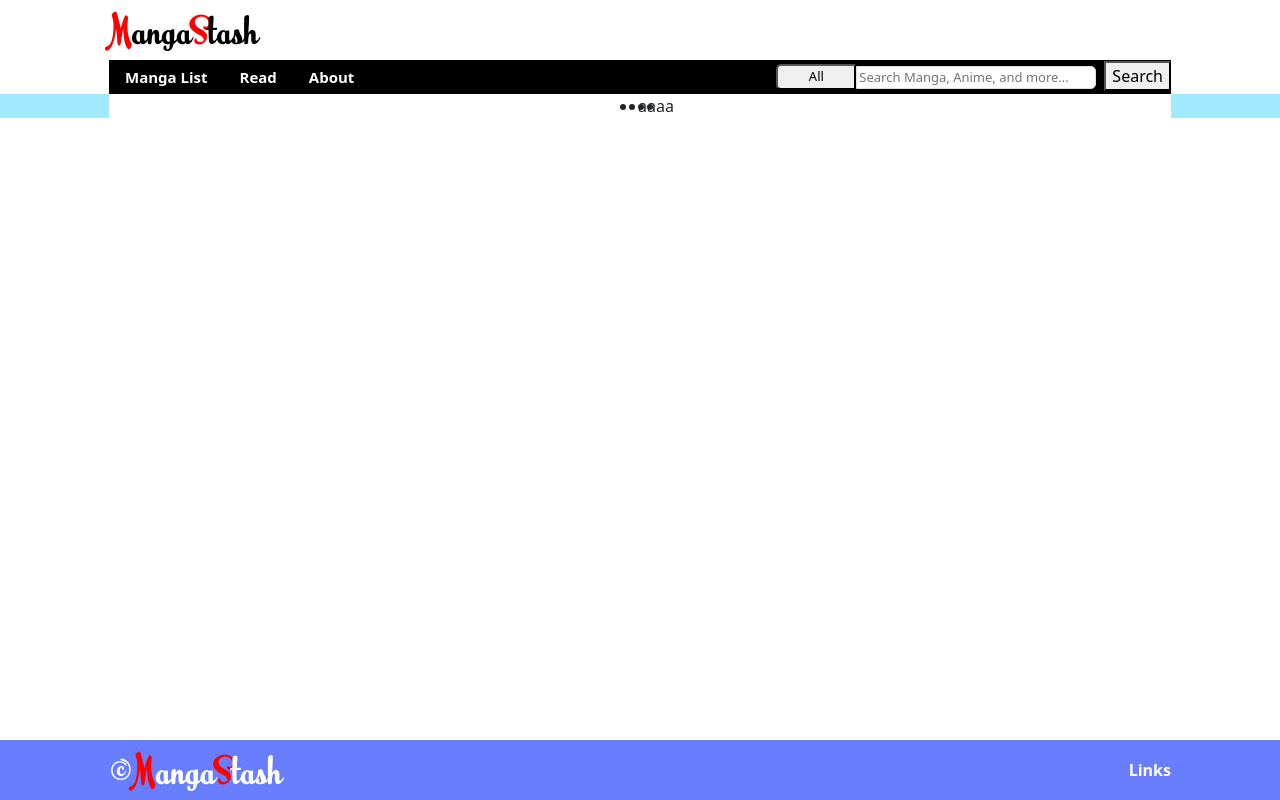
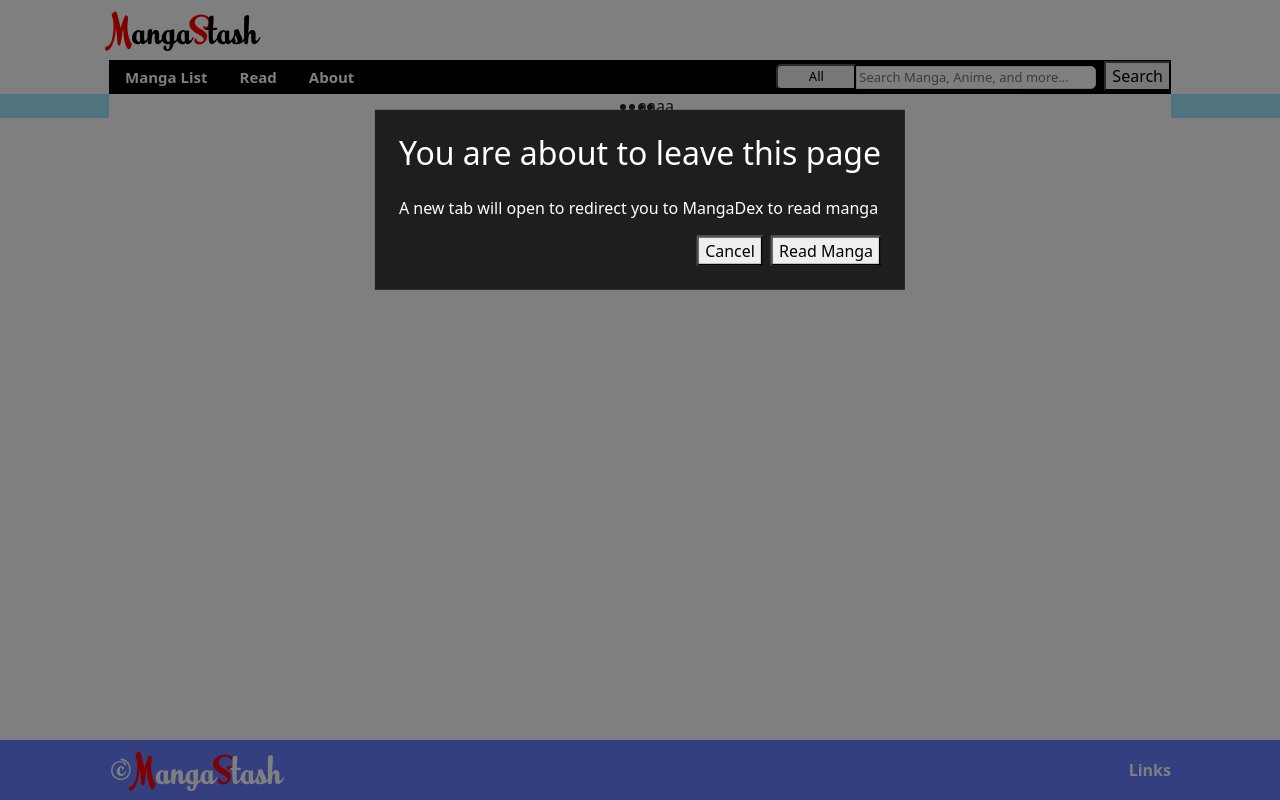
Before and after one commit to Kenhie94/manga_stash_app, a Vue app in the folder Front_End/: page /list in a window 1280 px wide. Built offline with nearby package versions, Linux system fonts and the light colour scheme.

Commit message:
Validation to redirect to mangaDex works

```diff
--- a/Front_End/src/components/layout/NavBar.vue
+++ b/Front_End/src/components/layout/NavBar.vue
@@ -17,10 +17,6 @@
       <div class="d-flex align-items-center">
         <div>
           <button @click="toggleGenre" class="menubar_genre_style mt-1 mb-1 ms-2">All</button>
-          <div class="overlay" :class="{ active: isModalVisible }"></div>
-          <div v-if="isGenreOpen" class="dropmenu_menu">
-            <h1 style="color: white">Hello?</h1>
-          </div>
         </div>
         <form @submit.prevent="submitUserInput">
           <input v-model="userInput" type="text" class="menubar_search_style mt-1 mb-1 me-2 border round-3"
@@ -29,8 +25,16 @@
         </form>
       </div>
     </div>
+    <div class="overlay" :class="{ active: isModalVisible }" @click="hideModal"></div>
     <div v-if="isModalVisible" class="read_modal">
-      <h1>Hello</h1>
+      <div class="d-flex flex-column p-3">
+        <h2 class="d-flex p-2">You are about to leave this page</h2>
+        <span class="d-flex p-2">A new tab will open to redirect you to MangaDex to read manga</span>
+        <div class="d-flex justify-content-end p-1">
+          <button class="d-flex m-1" @click="hideModal">Cancel</button>
+          <button class="d-flex m-1" @click="redirectMangaDex">Read Manga</button>
+        </div>
+      </div>
     </div>
   </div>
 </template>
@@ -42,7 +46,7 @@
     return {
       isGenreOpen: false,
       userInput: "",
-      isModalVisible: false,
+      isModalVisible: true,
     };
   },
   methods: {
@@ -56,10 +60,19 @@
     showModal() {
       this.isModalVisible = !this.isModalVisible
     },
+    hideModal() {
+      this.isModalVisible = false;
+      document.removeEventListener('click', this.handleClickOutisde);
+    },
+    handleClickOutisde(event) {
+      if (!this.$refs.modal.contains(event.target)) {
+        this.hideModal();
+      }
+    },
     redirectMangaDex() {
       const urlRedirect = 'https://www.mangadex.org';
       window.open(urlRedirect, '_blank');
-      this.confirmReadManga = false;
+      this.hideModal();
     }
   },
 };
@@ -139,14 +152,6 @@
   font-size: small;
 }
 
-.dropmenu_menu {
-  display: none;
-}
-
-.dropmenu_menu.show {
-  display: block;
-}
-
 .read_modal {
   position: fixed;
   background: rgb(30, 30, 30);
```
